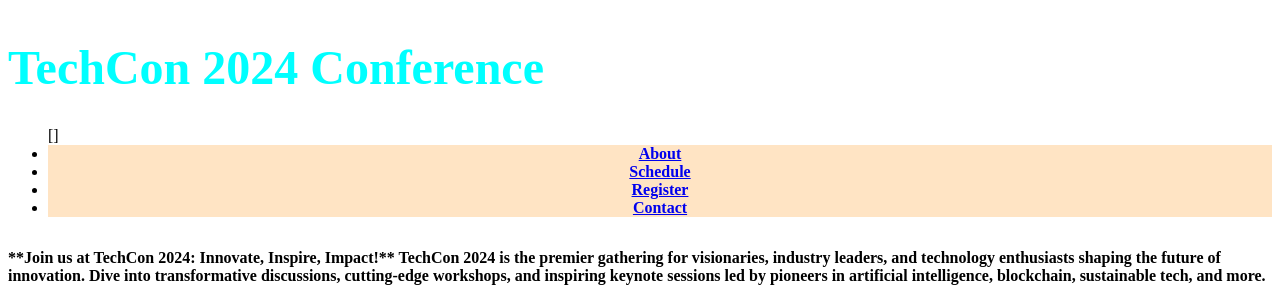
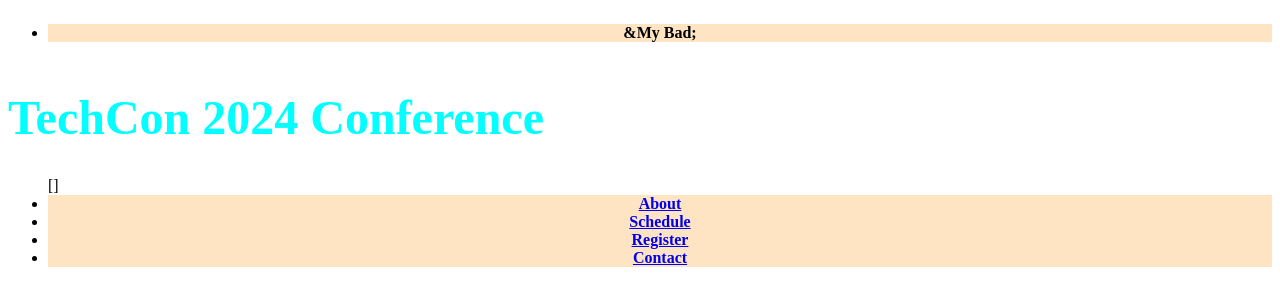
Before and after one commit to ragnarrobie/alx_html_css, a plain HTML site: page css_basic/index.html in a window 1280 px wide. Shown: the top 286 px of the page. Drawn offline with Linux system fonts and the light colour scheme.

Commit message:
Update index.html

```diff
--- a/css_basic/index.html
+++ b/css_basic/index.html
@@ -7,6 +7,9 @@
     <link rel="stylesheet" href="styles.css">
 </head>
 <body class="works_on_smartphone">
+    <ul>
+        <li>&My Bad;</li>
+    </ul>
 <header>
 <h1>TechCon 2024 Conference</h1>
 <nav>
```
